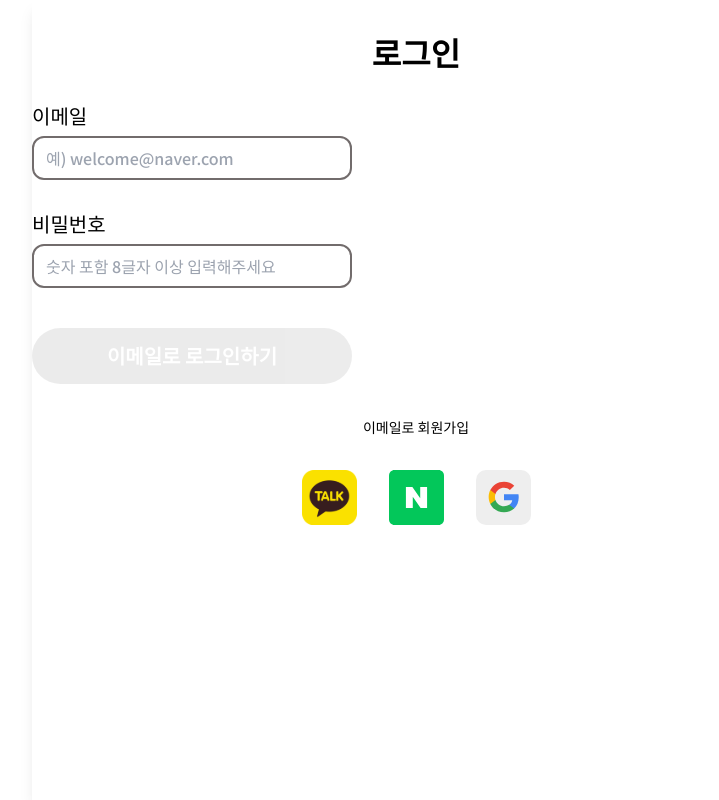
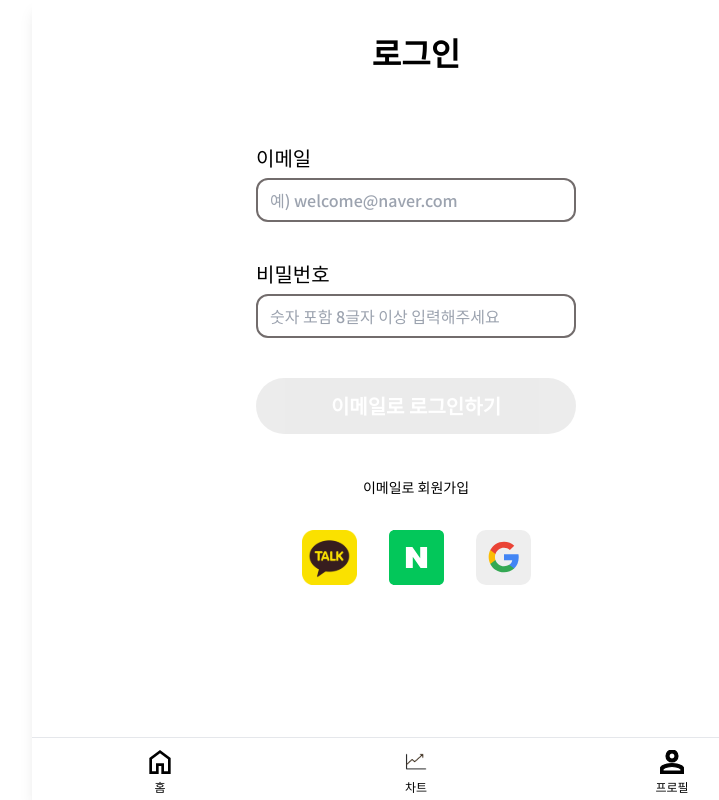
Before and after one commit to BloodSugarManagement/BloodSugar, a Next.js app: page /login in a window 1280 px wide. Shown: the whole page, without its empty margins (224-943 px from the left). Built offline with nearby package versions, Linux system fonts and the light colour scheme.

Commit message:
<design> : 로그인input ui가 중간정렬되도록 변경

```diff
--- a/app/components/AuthInput.tsx
+++ b/app/components/AuthInput.tsx
@@ -25,7 +25,7 @@
     ...restProps
   } = props;
   return (
-    <>
+    <div>
       <label htmlFor={htmlFor} className="text-lg block font-medium mb-2 mt-8 ">
         {labelTxt}
       </label>
@@ -40,6 +40,6 @@
         required
         {...restProps}
       />
-    </>
+    </div>
   );
 }
--- a/app/login/page.tsx
+++ b/app/login/page.tsx
@@ -10,6 +10,7 @@
 import { formValidate } from "../utils/formValidate";
 import regex from "../utils/regex";
 import { apiService } from "../services/apiService";
+import NavLayout from "../components/NavLayout";
 
 export default function Login() {
   const router = useRouter();
@@ -89,9 +90,12 @@
   };
 
   return (
-    <div>
+    <NavLayout>
       <TitleTxt titleTxt="로그인" />
-      <form onSubmit={handleLogin}>
+      <form
+        onSubmit={handleLogin}
+        className="flex flex-col items-center p-2.5 bg-white"
+      >
         <AuthInput
           name="email"
           htmlFor="email"
@@ -124,6 +128,6 @@
         <img src="/image/naver.svg" />
         <img src="/image/google.svg" />
       </div>
-    </div>
+    </NavLayout>
   );
 }
--- a/app/record/page.tsx
+++ b/app/record/page.tsx
@@ -5,10 +5,8 @@
 export default function Record() {
   return (
     <NavLayout>
-      {/*<div className="w-88 h-fit p-2.5 flex flex-col">*/}
       <Titletxt titleTxt="혈당 기록" />
       <MonthlyCalendar />
-      {/*</div>*/}
     </NavLayout>
   );
 }
```
